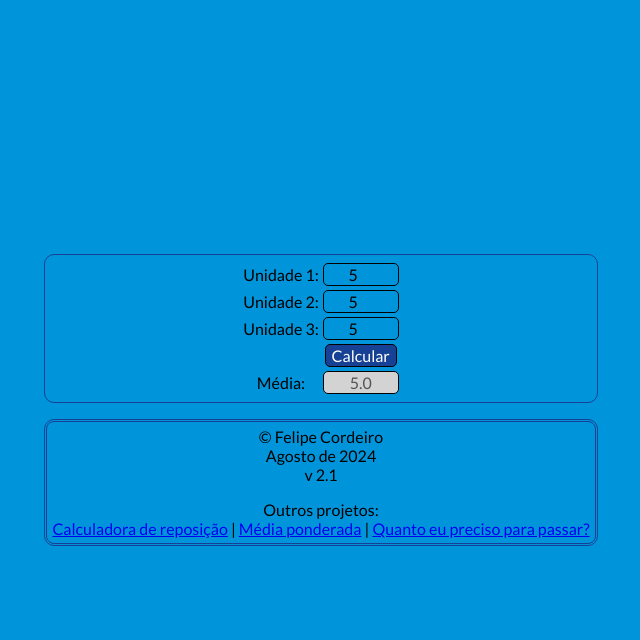
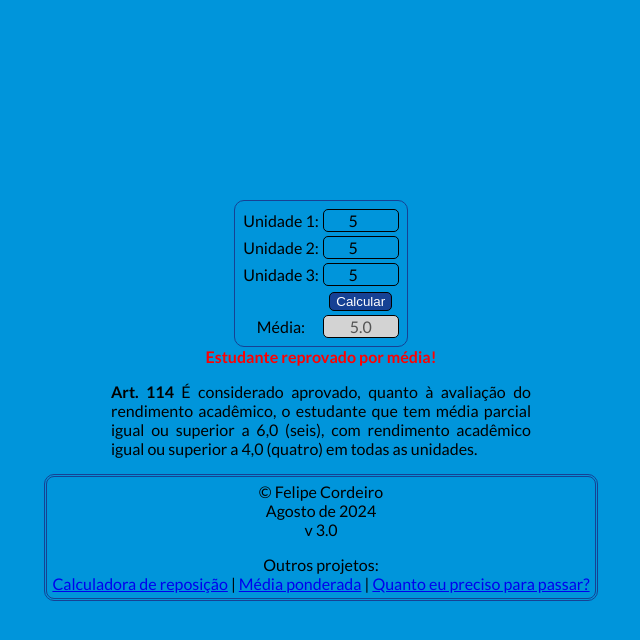
Before and after one commit to fecordeiro98/media-UFRN, a plain HTML site: page index.html in a window 1280 px wide. Both pictures are taken after typing "5", "5", "5" into the empty fields and a click on the button "Calcular". Shown: the whole page, without its empty margins (319-959 px from the left). Drawn offline with Linux system fonts and the light colour scheme.

Commit message:
grande atualização

```diff
--- a/index.html
+++ b/index.html
@@ -8,6 +8,8 @@
 </head>
 <body>
     <main>
+        <section>
+            <div>
                 <table>
                     <tr>
                         <td>Unidade 1:</td>
@@ -30,12 +32,20 @@
                         <td><input type="text" name="" id="media" disabled></td>
                     </tr>
                 </table>
+            </div>
+            <div id="resultado">
+                <!-- Preenchido com JavaScript -->
+            </div>
+            <div>
+                <p><strong>Art. 114</strong> É considerado aprovado, quanto à avaliação do rendimento acadêmico, o estudante que tem média parcial igual ou superior a 6,0 (seis), com rendimento acadêmico igual ou superior a 4,0 (quatro) em todas as unidades.</p>
+            </div>
+        </section>
     </main>
     <footer>
         <div>
             <span>&copy; Felipe Cordeiro</span><br>
             <span>Agosto de 2024</span><br>
-            <span>v 2.1</span>
+            <span>v 3.0</span>
         </div>
         <div id="espacador"></div>
         <div>
--- a/script.js
+++ b/script.js
@@ -1,7 +1,23 @@
+const resultado = document.getElementById('resultado');
+
 function calcular() {
     let unidade1 = parseFloat(document.getElementById('u1').value);
     let unidade2 = parseFloat(document.getElementById('u2').value);
     let unidade3 = parseFloat(document.getElementById('u3').value);
-    let media = (unidade1 + unidade2 + unidade3) / 3;
-    document.getElementById('media').value = media.toFixed(1);
+    let media = ((unidade1 + unidade2 + unidade3) / 3).toFixed(1);
+    document.getElementById('media').value = media;
+
+    if (media < 6) {
+        resultado.textContent = 'Estudante reprovado por média!';
+        resultado.style.color = 'red';
+        resultado.style.fontWeight = 'bold';
+    } else if (unidade1 < 4 || unidade2 < 4 || unidade3 < 4) {
+        resultado.textContent = 'Estudante em recuperação (uma nota abaixo de 4)!';
+        resultado.style.color = 'orange';
+        resultado.style.fontWeight = 'bold';
+    } else {
+        resultado.textContent = 'Estudante aprovado!';
+        resultado.style.color = '#164194';
+        resultado.style.fontWeight = 'bold';
+    }
 }
--- a/style.css
+++ b/style.css
@@ -1,13 +1,12 @@
-@import url('https://fonts.googleapis.com/css2?family=Lato&display=swap');
+@import url('https://fonts.googleapis.com/css2?family=Lato:wght@400;700&display=swap');
 
-html, input, button {
+html, section {
     font-family: 'Lato', sans-serif;
     font-size: 12pt;
-}
-html, table {
     background-color: #0095db;
+    width: 100%;
     height: 100%;
-    display: flex;
+    display: flex; flex-direction: column;
     justify-content: center;
     align-items: center;
     text-align: center;
@@ -15,22 +14,35 @@ html, table {
 table {
     border: 1px solid #164194; border-radius: 10px;
     padding: 5px;
-}
-td, input {
-    text-align: center;
-}
-input {
-    width: 70px;
-    background-color: transparent;
-    border: 1px solid black; border-radius: 5px;
+
+    & td {
+        text-align: center;
+
+        & input {
+            font-family: 'Lato', sans-serif;
+            font-size: 12pt;
+            text-align: center;
+            width: 70px;
+            background-color: transparent;
+            border: 1px solid black; border-radius: 5px;
+            text-align: center;
+        }
+    }
 }
 button {
     background-color: #164194;
     border: 1px solid black; border-radius: 5px;
     color: white;
 }
+p {
+    text-align: justify;
+    max-width: 420px;
+
+    & strong {
+        font-weight: 700;
+    }
+}
 footer {
-    margin-top: 12pt;
     border: 3px double #164194; border-radius: 10px;
     padding: 5px;
 }
```
Lines whose indentation alone changed are shown as unchanged.
